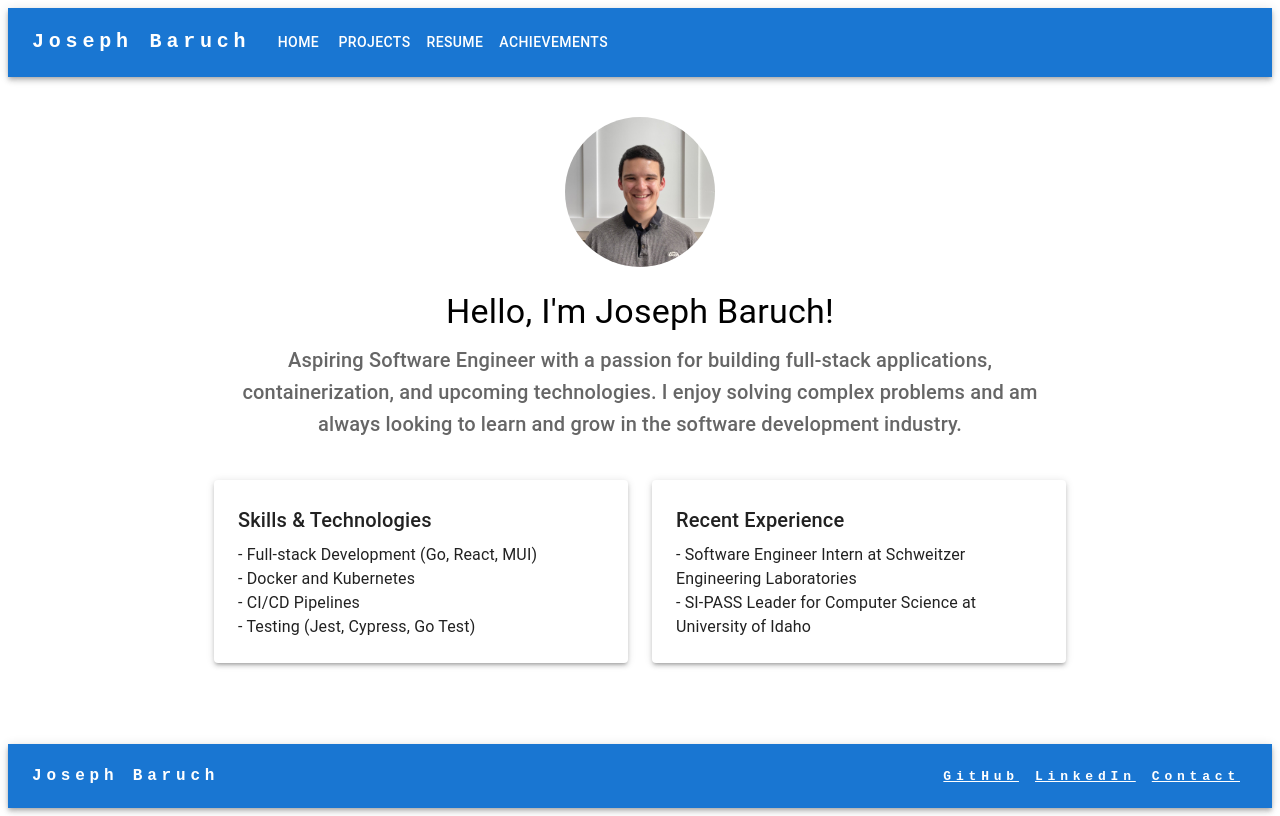
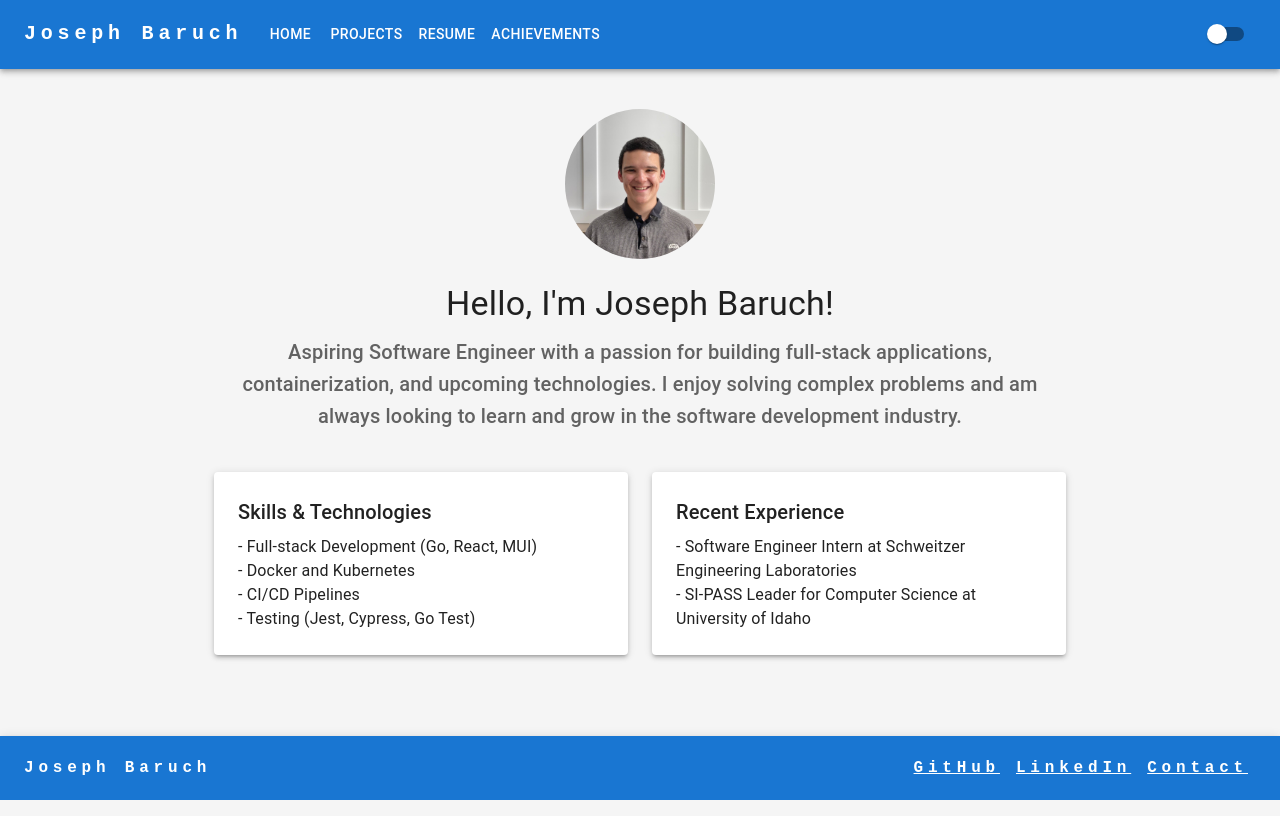
Before and after one commit to JosephPBaruch/joseph-baruch.com, a React (Vite) app: page / in a window 1280 px wide. Built offline with nearby package versions, Linux system fonts and the light colour scheme.

Commit message:
fix(darkmode)

```diff
--- a/src/App.tsx
+++ b/src/App.tsx
@@ -11,17 +11,18 @@ import Resume from './pages/Resume';
 // import About from './pages/About';
 import Achievements from './pages/Achievements';
 import { createTheme, ThemeProvider } from '@mui/material/styles';
-// import Switch from '@mui/material/Switch';
+import Switch from '@mui/material/Switch';
 import { Link } from '@mui/material';
 import Menu from '@mui/material/Menu';
 import MenuItem from '@mui/material/MenuItem';
 import IconButton from '@mui/material/IconButton';
 import MenuIcon from '@mui/icons-material/Menu';
+import CssBaseline from '@mui/material/CssBaseline';
 
 function App() {
   const pages = ["Home",  "Projects", "Resume", "Achievements"]; // "About",
   const [page, setPage] = useState("Home");
-  // const [darkMode, setDarkMode] = useState(false);
+  const [darkMode, setDarkMode] = useState(false);
   const [anchorElNav, setAnchorElNav] = useState<null | HTMLElement>(null);
 
   const handleOpenNavMenu = (event: React.MouseEvent<HTMLElement>) => {
@@ -34,15 +35,16 @@ function App() {
 
   const theme = createTheme({
     palette: {
-      // mode: darkMode ? 'dark' : 'light',
+      mode: darkMode ? 'dark' : 'light',
       background: {
-        // default: darkMode ? '#303030' : '#f5f5f5',
+        default: darkMode ? '#303030' : '#f5f5f5',
       },
     },
   });
 
   return (
     <ThemeProvider theme={theme}>
+      <CssBaseline />
       <Box sx={{ bgcolor: 'background.default', minHeight: '100vh', display: 'flex', flexDirection: 'column' }}>
         <AppBar position="static">
           <Container maxWidth="xl">
@@ -130,7 +132,7 @@ function App() {
                   </Button>
                 ))}
               </Box>
-              {/* <Switch  checked={darkMode} onChange={() => setDarkMode(!darkMode)} /> */}
+              <Switch  checked={darkMode} onChange={() => setDarkMode(!darkMode)} />
             </Toolbar>
           </Container>
         </AppBar>
```
